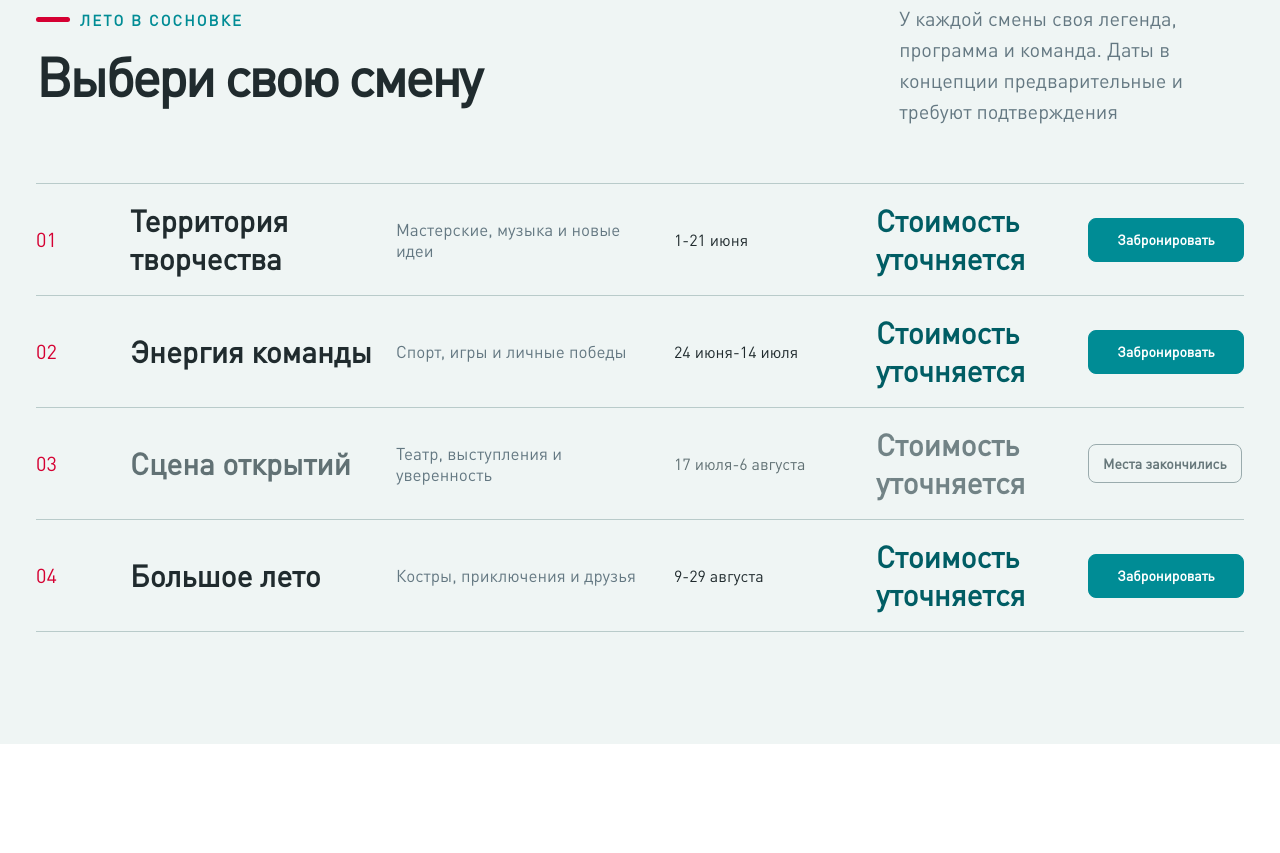
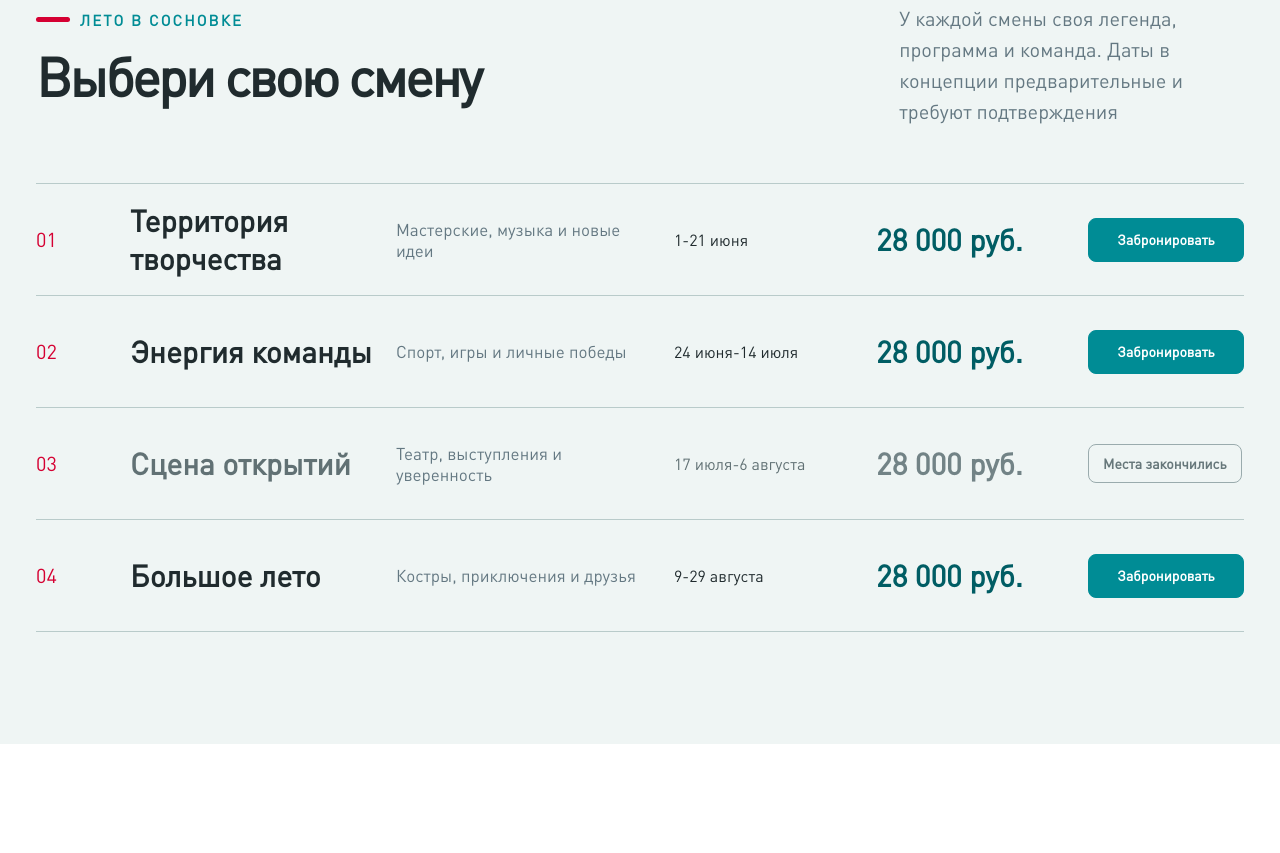
Before and after one commit to od-atwinta/dzol-sosnovka-concept, a plain HTML site: page tagras/index.html in a window 1280 px wide. Shown: the part 1995-2848 px from the top of the page. Drawn offline with Linux system fonts and the light colour scheme.

Commit message:
Update shift prices and footer labels

```diff
--- a/tagras/index.html
+++ b/tagras/index.html
@@ -110,10 +110,10 @@
           <p>У каждой смены своя легенда, программа и команда. Даты в концепции предварительные и требуют подтверждения</p>
         </div>
         <div class="shift-list" data-shifts>
-          <article class="shift-row" data-preview="assets/shift-01-craft.png"><span class="shift-number">01</span><strong>Территория творчества</strong><span>Мастерские, музыка и новые идеи</span><em>1-21 июня</em><strong class="shift-price">Стоимость уточняется</strong><button class="shift-book-button" type="button" data-booking-shift="Территория творчества - 1-21 июня">Забронировать</button></article>
-          <article class="shift-row" data-preview="assets/shift-02-volleyball.png"><span class="shift-number">02</span><strong>Энергия команды</strong><span>Спорт, игры и личные победы</span><em>24 июня-14 июля</em><strong class="shift-price">Стоимость уточняется</strong><button class="shift-book-button" type="button" data-booking-shift="Энергия команды - 24 июня-14 июля">Забронировать</button></article>
-          <article class="shift-row shift-row-sold" data-preview="assets/shift-03-theatre.png"><span class="shift-number">03</span><strong>Сцена открытий</strong><span>Театр, выступления и уверенность</span><em>17 июля-6 августа</em><strong class="shift-price">Стоимость уточняется</strong><span class="shift-sold-out">Места закончились</span></article>
-          <article class="shift-row" data-preview="assets/shift-04-campfire.png"><span class="shift-number">04</span><strong>Большое лето</strong><span>Костры, приключения и друзья</span><em>9-29 августа</em><strong class="shift-price">Стоимость уточняется</strong><button class="shift-book-button" type="button" data-booking-shift="Большое лето - 9-29 августа">Забронировать</button></article>
+          <article class="shift-row" data-preview="assets/shift-01-craft.png"><span class="shift-number">01</span><strong>Территория творчества</strong><span>Мастерские, музыка и новые идеи</span><em>1-21 июня</em><strong class="shift-price">28 000 руб.</strong><button class="shift-book-button" type="button" data-booking-shift="Территория творчества - 1-21 июня">Забронировать</button></article>
+          <article class="shift-row" data-preview="assets/shift-02-volleyball.png"><span class="shift-number">02</span><strong>Энергия команды</strong><span>Спорт, игры и личные победы</span><em>24 июня-14 июля</em><strong class="shift-price">28 000 руб.</strong><button class="shift-book-button" type="button" data-booking-shift="Энергия команды - 24 июня-14 июля">Забронировать</button></article>
+          <article class="shift-row shift-row-sold" data-preview="assets/shift-03-theatre.png"><span class="shift-number">03</span><strong>Сцена открытий</strong><span>Театр, выступления и уверенность</span><em>17 июля-6 августа</em><strong class="shift-price">28 000 руб.</strong><span class="shift-sold-out">Места закончились</span></article>
+          <article class="shift-row" data-preview="assets/shift-04-campfire.png"><span class="shift-number">04</span><strong>Большое лето</strong><span>Костры, приключения и друзья</span><em>9-29 августа</em><strong class="shift-price">28 000 руб.</strong><button class="shift-book-button" type="button" data-booking-shift="Большое лето - 9-29 августа">Забронировать</button></article>
           <div class="shift-preview" data-shift-preview><img src="assets/shift-01-craft.png" alt=""></div>
         </div>
       </div>
@@ -213,9 +213,9 @@
   <footer class="site-footer" id="contacts">
     <div class="shell footer-grid">
       <div class="footer-brand"><img src="assets/logo-sosnovka-concept.svg" alt="Сосновка"></div>
-      <nav><a href="#about">О лагере</a><a href="#shifts">Смены</a><a href="#parents">Родителям <small>второй релиз</small></a><a href="#">Новости <small>второй релиз</small></a><a href="#contacts">Контакты</a></nav>
+      <nav><a href="#about">О лагере</a><a href="#shifts">Смены</a><a href="#parents">Родителям</a><a href="#">Новости</a><a href="#contacts">Контакты</a></nav>
       <nav><a href="#">Об организации отдыха детей и их оздоровления</a><a href="#">Основные сведения</a><a href="#">Документы</a><a href="#">Руководство</a><a href="#">Педагогический и вожатский состав</a><a href="#">Безопасность</a><a href="#">Деятельность</a><a href="#">Материально-техническое обеспечение</a><a href="#">Услуги, в том числе платные</a><a href="#">Доступная среда</a></nav>
-      <nav><a href="#">Политика обработки персональных данных</a><a href="#">Согласие на обработку персональных данных</a><a href="#">Политика использования cookie</a><a href="#">Карта сайта</a><a href="#">Пользовательское соглашение для ЛК <small>второй релиз</small></a><a href="#">Условия оплаты и возврата <small>второй релиз</small></a><a href="#">Противодействие коррупции <small>при необходимости</small></a></nav>
+      <nav><a href="#">Политика обработки персональных данных</a><a href="#">Согласие на обработку персональных данных</a><a href="#">Политика использования cookie</a><a href="#">Карта сайта</a><a href="#">Пользовательское соглашение для ЛК</a><a href="#">Условия оплаты и возврата</a><a href="#">Противодействие коррупции</a></nav>
       <div class="footer-contact"><a class="footer-phone" href="tel:+79095200030">+7 909 520-00-30</a><p>Республика Татарстан<br>ДЗОЛ Сосновка</p><button class="button button-outline" type="button" data-contact-open><span>Связаться с нами</span><svg><use href="#i-arrow"/></svg></button><a class="social-link" href="https://vk.ru/dzol_sosnovka" target="_blank" rel="noopener">VK - сообщество лагеря</a></div>
     </div>
     <div class="shell footer-bottom"><span>ДЗОЛ Сосновка</span><span>Дизайн-концепция главной страницы</span></div>
```
